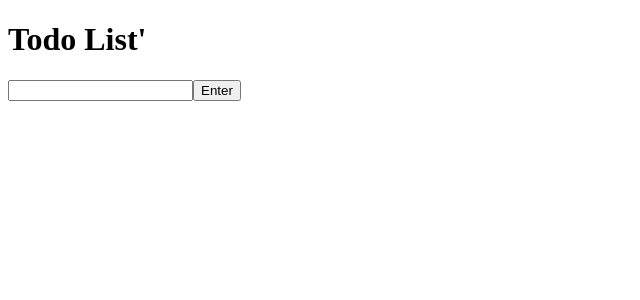
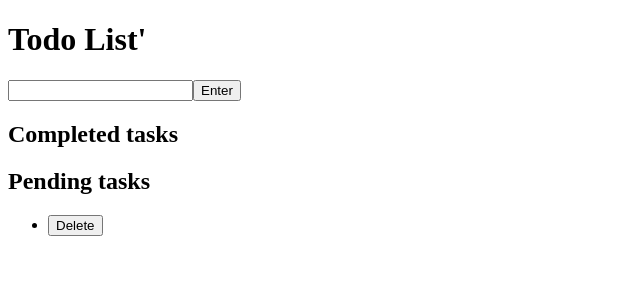
Before and after one commit to rishikrc3/Todo_, a React (Create React App) app in the folder todo/: page / in a window 1280 px wide. Both pictures are taken after a click on the button "Enter". Shown: the top 300 px of the page, without its empty margins (0-640 px from the left). Built offline with nearby package versions, Linux system fonts and the light colour scheme.

Commit message:
add tasks

```diff
--- a/todo/src/Form.js
+++ b/todo/src/Form.js
@@ -1,21 +1,27 @@
 import { useState } from "react";
+let nextId = 0;
 export default function Form() {
   const [message, setmessage] = useState("");
-  const [updated, setupdated] = useState(message);
+  const [tasks, settasks] = useState([]);
+  const [completedtasks, setcompletedtasks] = useState([]);
 
-  function handleChange(event) {
-    setmessage(event.target.value);
+  function handleClick() {
+    settasks([...tasks, { id: nextId++, name: message }]);
   }
-  function handleClick() {
-    setupdated(message);
-  }
-
   return (
     <>
-      <input type="text" onChange={handleChange} value={message} />
+      <input onChange={(e) => setmessage(e.target.value)} value={message} />
       <button onClick={handleClick}>Enter</button>
 
-      <h2>{updated}</h2>
+      <h2>Completed tasks</h2>
+      <h2>Pending tasks</h2>
+      <ul>
+        {tasks.map((tasks) => (
+          <li key={tasks.id}>
+            {tasks.name} <button> Delete</button>
+          </li>
+        ))}
+      </ul>
     </>
   );
 }
```
